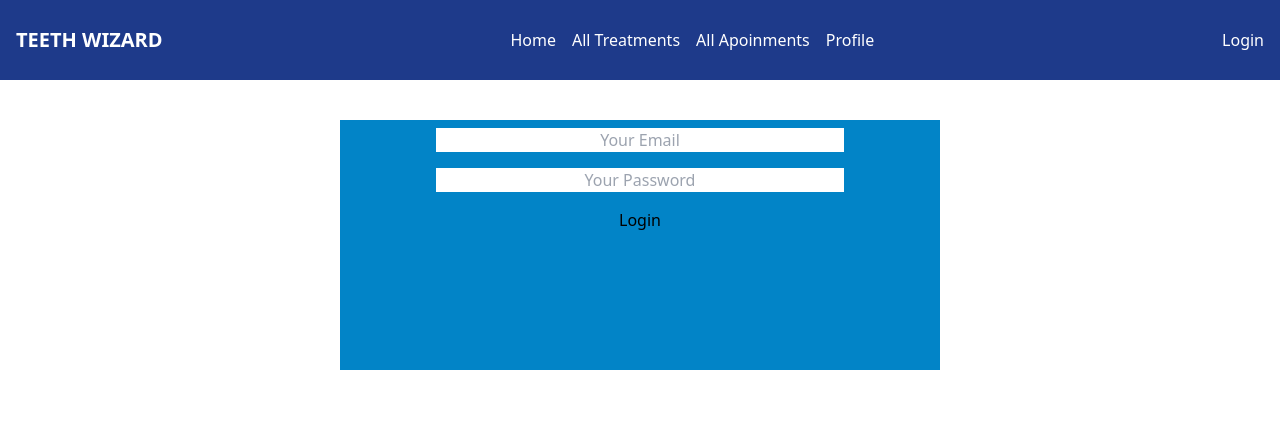
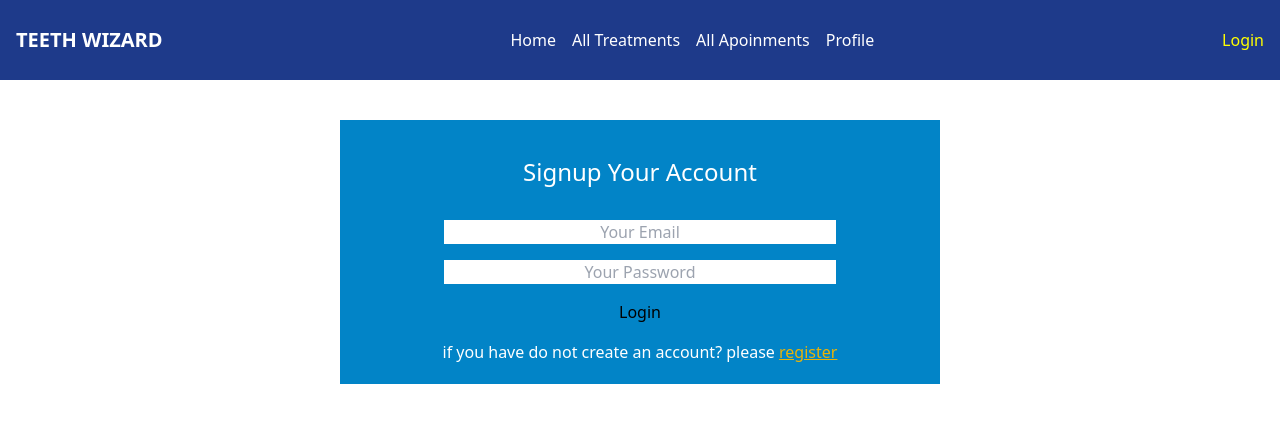
Before and after one commit to tajmirahman/Conceptual-9-part-2, a React (Vite) app in the folder my-project/: page /login in a window 1280 px wide. Shown: the top 422 px of the page. Built offline with nearby package versions, Linux system fonts and the light colour scheme.

Commit message:
login form done

```diff
--- a/my-project/src/components/Login.jsx
+++ b/my-project/src/components/Login.jsx
@@ -1,5 +1,6 @@
 import React, { useContext } from 'react';
 import { authContext } from './AuthProvider/AuthProvider';
+import { NavLink } from 'react-router-dom';
 
 const Login = () => {
 
@@ -11,7 +12,9 @@ const Login = () => {
     }
 
     return (
-        <div className='bg-sky-600 w-[600px] h-[250px] mx-auto mt-10'>
+        <div className='bg-sky-600 w-[600px]  mx-auto mt-10 p-3'>
+            <h1 className='text-center text-2xl text-white my-6'>Signup Your Account</h1>
+
             <form onSubmit={handleForm} className='space-y-4 text-center p-2'>
 
                 <div>
@@ -21,6 +24,7 @@ const Login = () => {
                     <input type="password" name="password" className='w-[70%] text-center' placeholder="Your Password" required />
                 </div>
                 <button type="submit" className='btn'>Login</button>
+                <p className='text-white'>if you have do not create an account? please <NavLink to={'/signup'}><span className='text-yellow-500 underline'>register</span></NavLink></p>
             </form>
 
         </div>
--- a/my-project/src/components/Navber/Navber.jsx
+++ b/my-project/src/components/Navber/Navber.jsx
@@ -19,7 +19,7 @@ const Navber = () => {
             </div>
 
             <div className="mr-4">
-                <NavLink to={'/signup'}><button className="btn btn-primary">Login</button></NavLink>
+                <NavLink to={'/login'}><button className="btn btn-primary">Login</button></NavLink>
             </div>
 
         </div>
--- a/my-project/src/components/SignUp.jsx
+++ b/my-project/src/components/SignUp.jsx
@@ -1,5 +1,6 @@
 import React, { useContext } from 'react';
 import { authContext } from './AuthProvider/AuthProvider';
+import { NavLink } from 'react-router-dom';
 
 const SignUp = () => {
 
@@ -26,9 +27,9 @@ const SignUp = () => {
 
 
     return (
-        <div className='bg-sky-600 w-[600px]  mx-auto mt-10 p-6'>
+        <div className='bg-sky-600 w-[600px]  mx-auto mt-5 p-3'>
 
-            <h1 className='text-center text-xl text-white mt-6'>Signup Your Account</h1>
+            <h1 className='text-center text-2xl text-white mt-6'>Signup Your Account</h1>
 
             <form onSubmit={handleForm} className='space-y-4 text-center p-2'>
                 <div className='mt-4 '>
@@ -41,6 +42,7 @@ const SignUp = () => {
                     <input type="password" name="password" className='w-[70%] text-center' placeholder="Your Password" required />
                 </div>
                 <button type="submit" className='btn'>Sign Up</button>
+                <p className='text-white'>If you have already an account? please <NavLink to={'/login'}><span className='text-yellow-500 underline'>login</span></NavLink></p>
                 <hr />
                 <h1 className='text-white'>Or Sign up with</h1>
                 <div>
```
